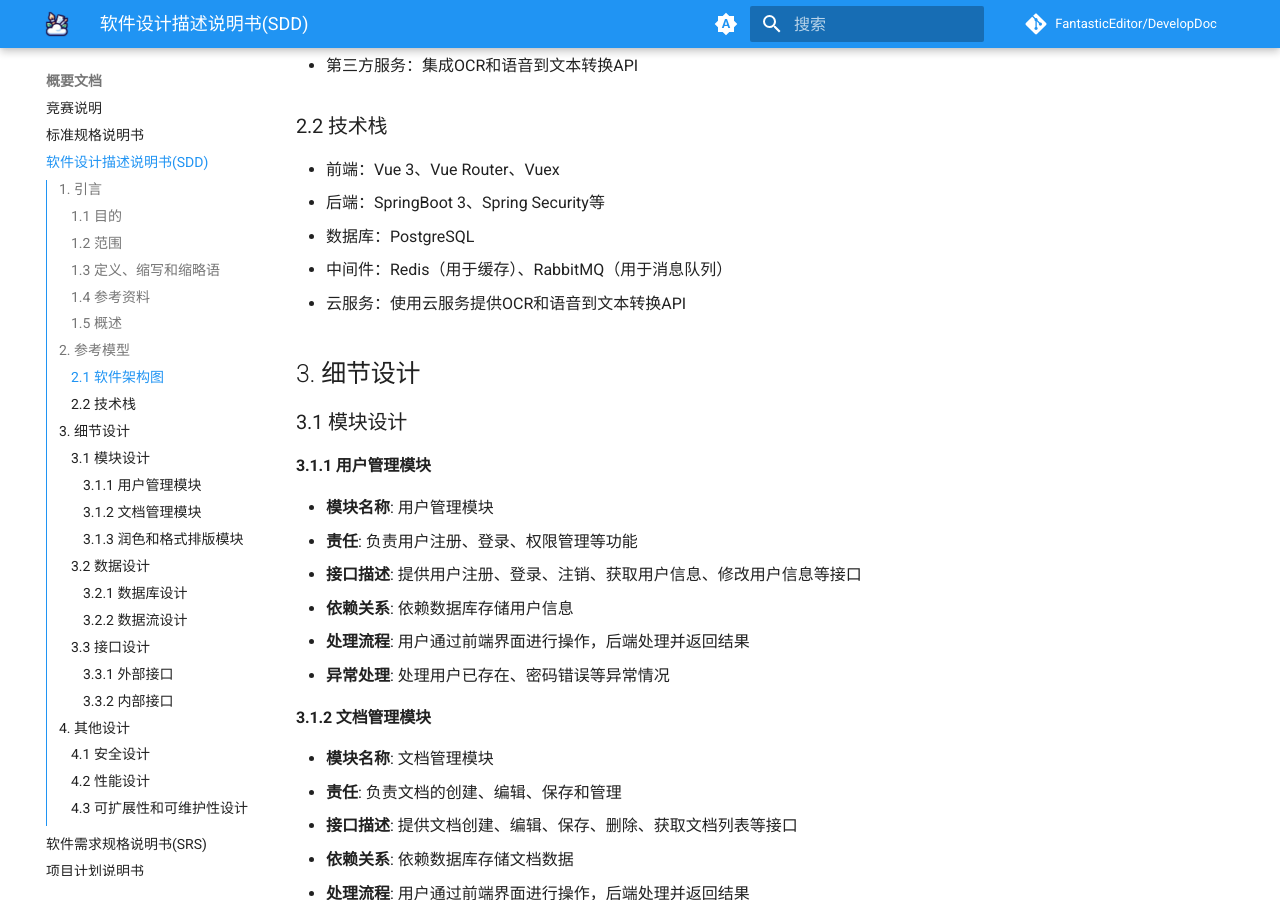
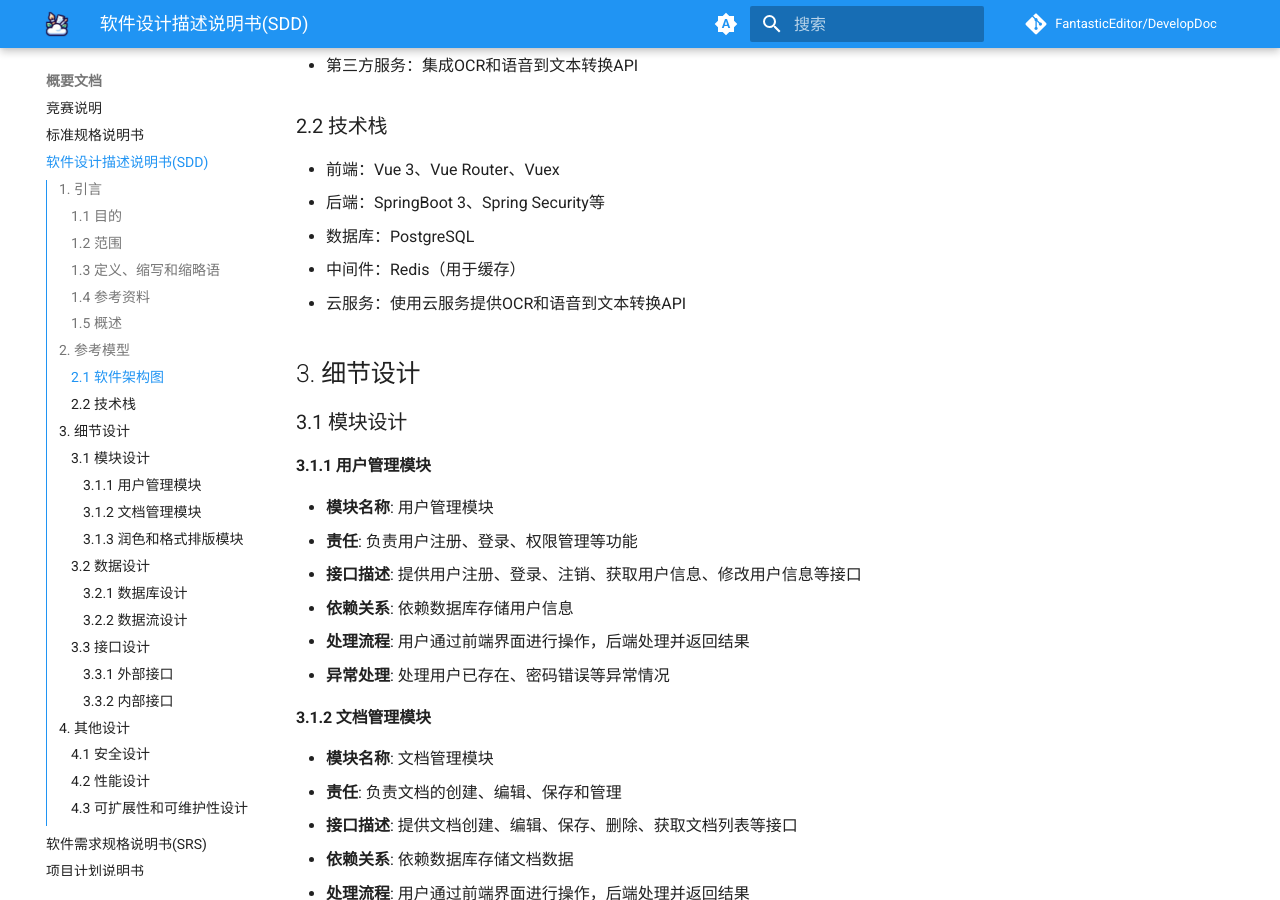
Before and after one commit to fantastic-editor/DevelopDoc, an MkDocs documentation site: the page built from docs/概要文档/软件设计描述说明书(SDD).md, in a window 1280 px wide and 900 px high, scrolled down 1151 px. Built offline with MkDocs 1.6.1 and Material for MkDocs 9.7.7, drawn with Linux system fonts in a browser that asks for light colours; comment, search, counter and statistics services are not loaded.

Commit message:
feat: 移除RabbitMQ中间件
移除了RabbitMQ中间件，因为它不再被使用。这个修改将减少不必要的复杂性和依赖。

```diff
--- a/docs/概要文档/软件设计描述说明书(SDD).md
+++ b/docs/概要文档/软件设计描述说明书(SDD).md
@@ -35,7 +35,7 @@
 - 前端：Vue 3、Vue Router、Vuex
 - 后端：SpringBoot 3、Spring Security等
 - 数据库：PostgreSQL
-- 中间件：Redis（用于缓存）、RabbitMQ（用于消息队列）
+- 中间件：Redis（用于缓存）
 - 云服务：使用云服务提供OCR和语音到文本转换API
 
 ## 3. 细节设计
```
